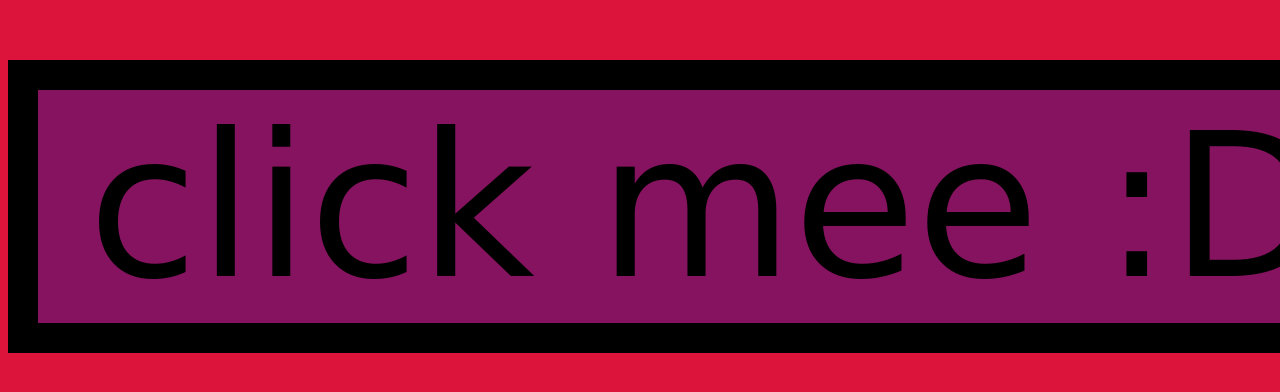
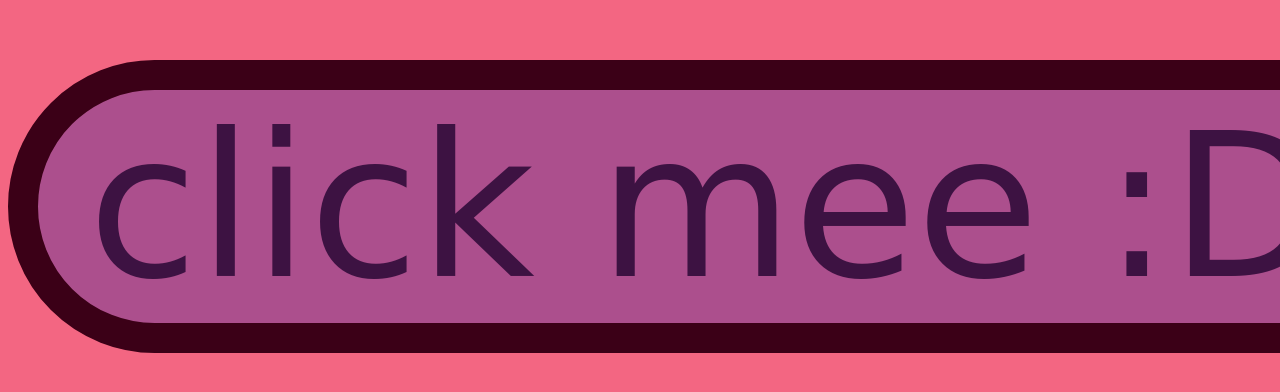
Before and after one commit to Doomyye/ButtonGamee, a plain HTML site: page index.html in a window 1280 px wide. Shown: the part 138-530 px from the top of the page. Drawn offline with Linux system fonts and the light colour scheme.

Commit message:
Add files via upload

```diff
--- a/style.css
+++ b/style.css
@@ -2,7 +2,7 @@ body{
     justify-content: center;
     align-items: center;
     text-align: center;
-    background-color: crimson;
+    background-color: rgb(243, 102, 130);
 }
 
 #picture{
@@ -21,11 +21,13 @@ body{
     padding: 0 50px;
     font-size: 200px;
     font-family: cursive;
-    background-color: rgb(134, 19, 96);
-    border: 30px solid;
+    background-color: rgb(172, 79, 141);
+    border: 30px solid rgb(59, 0, 23);
+    border-radius: 500px;
+    color: rgb(61, 18, 66);
     cursor: pointer;
 }
 
 #button:hover {
-    background-color: rgb(71, 10, 51);
+    background-color: rgb(95, 39, 77);
 }
```
